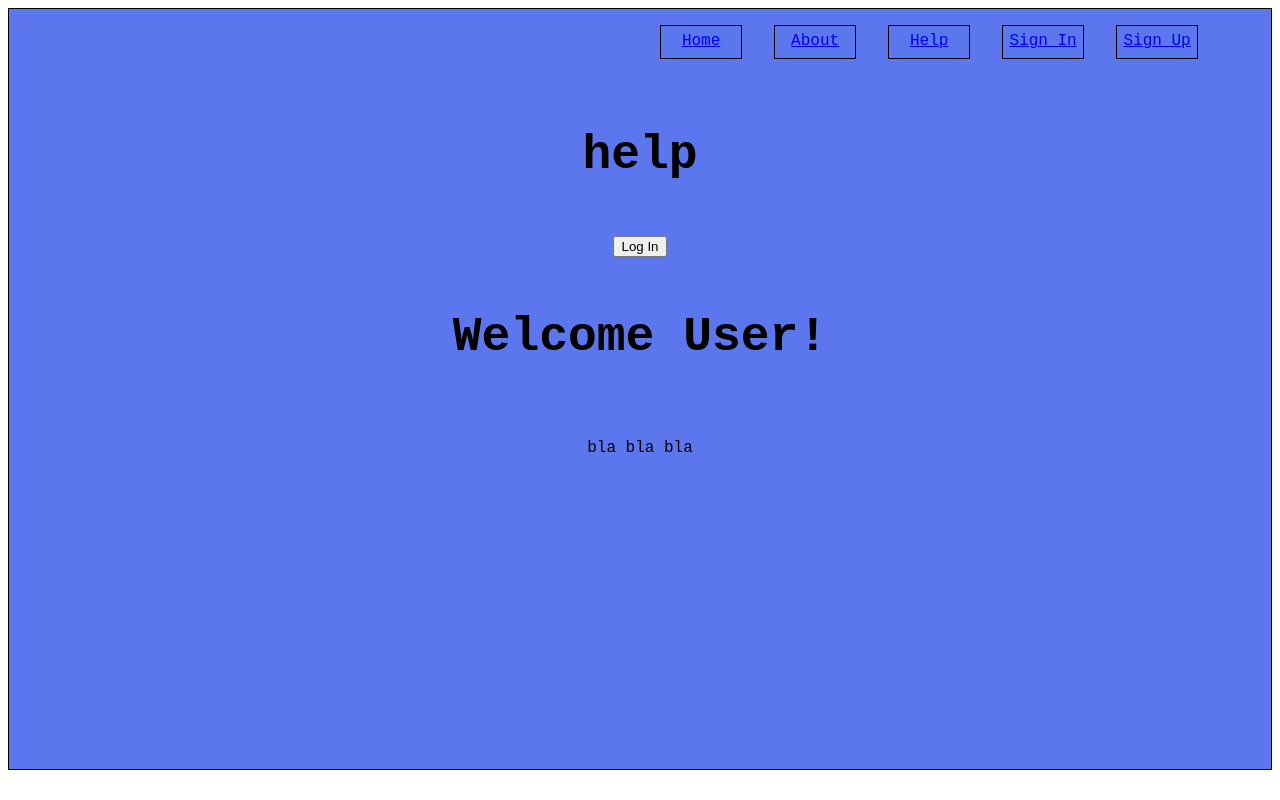
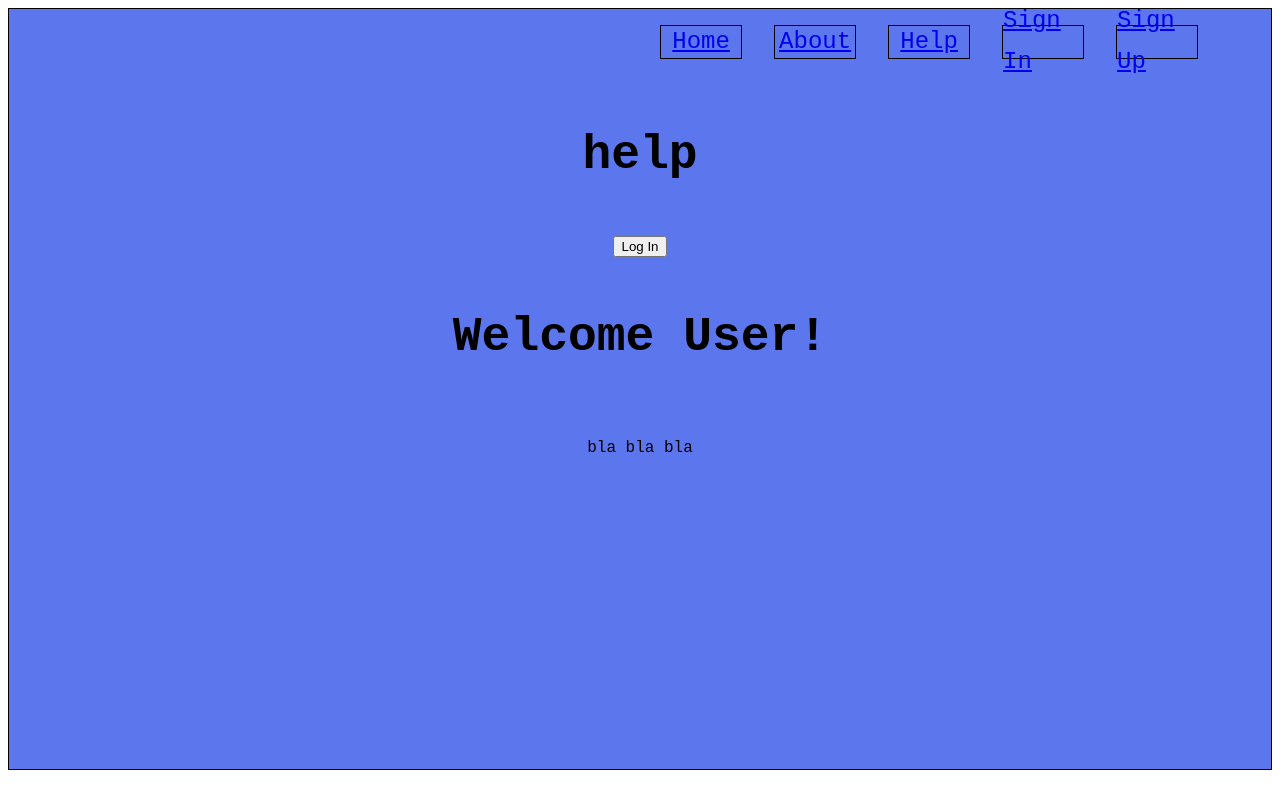
Before and after one commit to artrugh/quotifier, a React (Create React App) app in the folder client/: page /Help in a window 1280 px wide. Built offline with nearby package versions, Linux system fonts and the light colour scheme; a web font is replaced by a local one.

Commit message:
font sizes

```diff
--- a/client/src/scss/base/_typography.scss
+++ b/client/src/scss/base/_typography.scss
@@ -34,3 +34,7 @@ body {
 h2 {
   font-size: 3rem;
 }
+
+.nav-link {
+  font-size: 1.5rem;
+}
```
